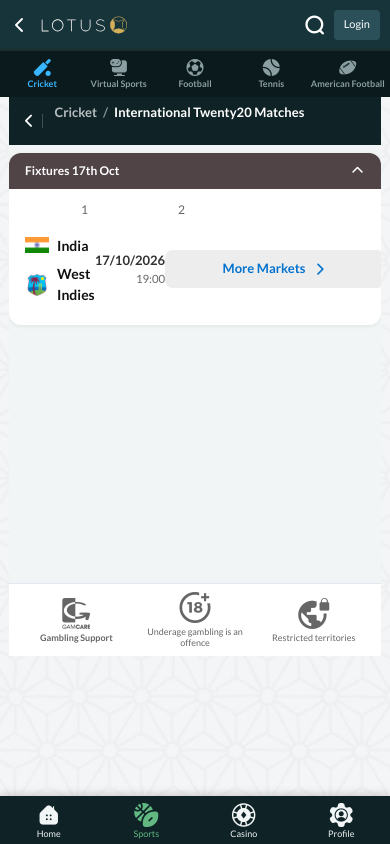
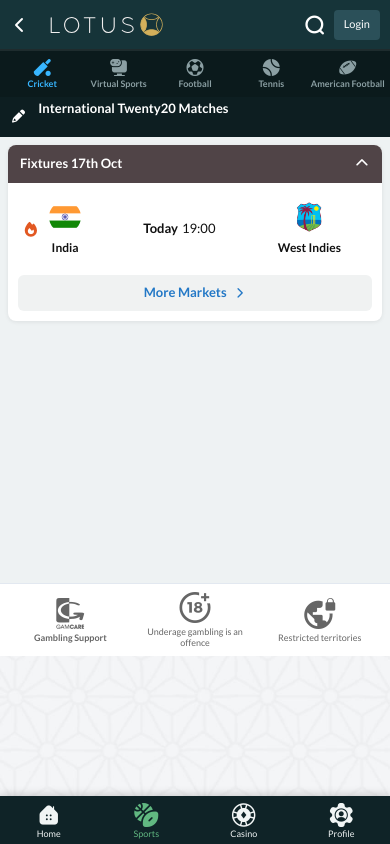
Before and after one commit to Rukhsana18/lotus, an Angular app: page /sports/league/1 in a window 390 px wide. Built offline with nearby package versions, Linux system fonts and the light colour scheme.

Commit message:
update mobile view of league, league deatils, match details

```diff
--- a/src/app/layout/footer/footer.scss
+++ b/src/app/layout/footer/footer.scss
@@ -26,6 +26,7 @@
 }
 
 @media (max-width: 760px) {
+
     .compliance-footer {
         display: grid;
         grid-template-columns: repeat(3, minmax(0, 1fr));
--- a/src/app/layout/header/header.scss
+++ b/src/app/layout/header/header.scss
@@ -140,7 +140,8 @@
     flex: 0 0 50px;
     gap: 10px;
     padding: 0 10px;
-    background: #163439;;
+    background: #163439;
+    ;
   }
 
   .back-button {
@@ -160,8 +161,8 @@
   }
 
   .brand img {
-    height: 22px;
-    width: auto;
+    height: 29px;
+    width: 135px;
   }
 
   .header-actions time,
@@ -200,7 +201,8 @@
 
 
       &::-webkit-scrollbar {
-        display: none; /* Hide Chrome/Safari scrollbar */
+        display: none;
+        /* Hide Chrome/Safari scrollbar */
       }
 
       .subnav-item {
--- a/src/app/pages/league-detail/league-detail.html
+++ b/src/app/pages/league-detail/league-detail.html
@@ -1,27 +1,34 @@
 <div class="league-detail-page">
-  <!-- Top Dark Header Breadcrumb -->
+  <!-- Top Sub-Header -->
   <header class="detail-header">
     <div class="top-bar">
-      <i class="fa-solid fa-chevron-left back-icon" (click)="goBack()"></i>
+      <!-- Back Chevron (Desktop View) -->
+      <i class="fa-solid fa-chevron-left back-icon desktop-only" (click)="goBack()"></i>
+
+      <!-- Pencil Icon (Mobile View) -->
+      <i class="fa-solid fa-pencil edit-icon mobile-only"></i>
+
       <div class="breadcrumb">
-        <span class="sport" [routerLink]="['/sports']">Cricket</span>
-        <span class="sep">/</span>
+        <span class="sport desktop-only" [routerLink]="['/sports']">Cricket</span>
+        <span class="sep desktop-only">/</span>
         <span class="current">{{ leagueTitle }}</span>
       </div>
     </div>
   </header>
 
-  <!-- Fixtures Accordion -->
+  <!-- Fixtures Accordion Stream -->
   <main class="content-feed">
     <div class="fixture-card">
       <div class="fixture-header" (click)="toggleAccordion()">
         <span>Fixtures 17th Oct</span>
-
         <i class="fa-solid" [class.fa-chevron-up]="isExpanded" [class.fa-chevron-down]="!isExpanded"></i>
       </div>
 
       @if (isExpanded) {
         <div class="fixture-body">
+
+          <!-- DESKTOP MATCH ROW LAYOUT -->
+          <div class="desktop-fixture-view">
             <div class="market-labels">
               <span>1</span>
               <span>2</span>
@@ -35,14 +42,13 @@
               <div class="teams-col">
                 <div class="team">
                   <span class="flag">
-                  <img src="../../../assets/flags/india.png" alt="">
+                    <img src="../../../assets/flags/india.png" alt="India">
                   </span>
                   <span class="name">India</span>
                 </div>
                 <div class="team">
                   <span class="flag">
-                  <img src="../../../assets/flags/west-indies.png" alt="">
-
+                    <img src="../../../assets/flags/west-indies.png" alt="West Indies">
                   </span>
                   <span class="name">West Indies</span>
                 </div>
@@ -64,6 +70,50 @@
               </div>
             </a>
           </div>
+
+          <!-- MOBILE MATCH BANNER CARD (Mirrors Screenshot) -->
+          <a
+            class="mobile-fixture-view match-banner-card"
+            [routerLink]="['/sports', 'league', leagueId, 'match', 'ind-vs-wi']"
+            aria-label="Open India v West Indies match details"
+          >
+            <div class="teams-versus-banner">
+              <!-- Flame / Hot Match Indicator Icon -->
+              <div class="hot-indicator">
+                <i class="fa-solid fa-fire flame-icon"></i>
+              </div>
+
+              <!-- Home Team -->
+              <div class="team-block">
+                <span class="flag">
+                  <img src="../../../assets/flags/india.png" alt="India">
+                </span>
+                <span class="team-name">India</span>
+              </div>
+
+              <!-- Match Schedule Center Label -->
+              <div class="schedule-time">
+                <span class="day-label">Today</span>
+                <span class="time-val">19:00</span>
+              </div>
+
+              <!-- Away Team -->
+              <div class="team-block">
+                <span class="flag">
+                  <img src="../../../assets/flags/west-indies.png" alt="West Indies">
+                </span>
+                <span class="team-name">West Indies</span>
+              </div>
+            </div>
+
+            <!-- Mobile Full-Width More Markets Bar -->
+            <div class="more-markets-bar">
+              <span>More Markets</span>
+              <i class="fa-solid fa-chevron-right"></i>
+            </div>
+          </a>
+
+        </div>
       }
     </div>
   </main>
--- a/src/app/pages/league-detail/league-detail.scss
+++ b/src/app/pages/league-detail/league-detail.scss
@@ -1,11 +1,30 @@
+/* ==========================================
+   DESKTOP DEFAULT STYLES (Unchanged)
+   ========================================== */
 .league-detail-page {
   display: flex;
   flex-direction: column;
   min-height: 100%;
   background: #f2f5f5;
 
+  .mobile-only {
+    display: none !important;
+  }
+
+  .desktop-only {
+    display: inline-flex;
+  }
+
+  .mobile-fixture-view {
+    display: none !important;
+  }
+
+  .desktop-fixture-view {
+    display: block;
+  }
+
   .detail-header {
-    background: #0f2327;
+    background: #163439;
     color: #ffffff;
     padding: 0 16px;
 
@@ -31,6 +50,18 @@
 
         .sep {
           opacity: 0.5;
+        }
+
+        .sport,
+        .league {
+          color: #ffffff;
+          opacity: 0.7;
+          cursor: pointer;
+          text-decoration: none;
+        }
+
+        .current {
+          color: #ffffff;
         }
       }
     }
@@ -93,6 +124,11 @@
               font-size: 14px;
               font-weight: 700;
               color: #111111;
+
+              .flag img {
+                width: 24px;
+                height: 24px;
+              }
             }
           }
 
@@ -142,20 +178,156 @@
   }
 }
 
-a {
-  text-decoration: none;
-  color: white;
-  cursor: pointer
+/* ==========================================
+   MOBILE ONLY OVERRIDES (Max Width 760px)
+   Matching Attachment Reference Design
+   ========================================== */
+@media (max-width: 760px) {
+  .league-detail-page {
+    background: #eef2f3;
+
+    .mobile-only {
+      display: inline-flex !important;
+    }
+
+    .desktop-only {
+      display: none !important;
+    }
+
+    .desktop-fixture-view {
+      display: none !important;
+    }
+
+    .mobile-fixture-view {
+      display: flex !important;
+    }
+
+    /* Sub-header on Mobile */
+    .detail-header {
+      background: #0d1e21;
+      padding: 0 12px;
+
+      .top-bar {
+        height: 40px;
+        gap: 10px;
+
+        .edit-icon {
+          font-size: 13px;
+          color: #ffffff;
+        }
+
+        .breadcrumb {
+          .current {
+            font-size: 13px;
+            font-weight: 700;
+            white-space: nowrap;
+            overflow: hidden;
+            text-overflow: ellipsis;
+          }
+        }
+      }
+    }
+
+    .content-feed {
+      margin: 8px !important;
+
+      .fixture-card {
+        border-radius: 8px;
+
+        .fixture-header {
+          height: 38px;
+          padding: 0 12px;
+          background: #504447;
+          font-size: 13px;
+        }
+
+        .fixture-body {
+          padding: 10px;
+
+          /* Mobile Banner Layout */
+          .match-banner-card {
+            flex-direction: column;
+            gap: 10px;
+            text-decoration: none;
+            color: #111111;
+
+            .teams-versus-banner {
+              position: relative;
+              display: flex;
+              align-items: center;
+              justify-content: space-around;
+              padding: 8px 0;
+
+              .hot-indicator {
+                position: absolute;
+                left: 4px;
+                top: 50%;
+                transform: translateY(-50%);
+
+                .flame-icon {
+                  color: #e25822;
+                  font-size: 14px;
+                }
+              }
+
+              .team-block {
+                display: flex;
+                flex-direction: column;
+                align-items: center;
+                gap: 6px;
+
+                .flag img {
+                  width: 32px;
+                  height: 32px;
+                  border-radius: 50%;
+                  object-fit: cover;
+                }
+
+                .team-name {
+                  font-size: 12px;
+                  font-weight: 700;
+                  color: #111111;
+                }
+              }
+
+              .schedule-time {
+                display: flex;
+                align-items: center;
+                gap: 4px;
+                font-size: 13px;
+
+                .day-label {
+                  font-weight: 700;
+                  color: #111111;
+                }
+
+                .time-val {
+                  font-weight: 400;
+                  color: #111111;
+                }
+              }
+            }
+
+            /* Full Width Button for Mobile */
+            .more-markets-bar {
+              display: flex;
+              align-items: center;
+              justify-content: center;
+              gap: 6px;
+              height: 36px;
+              background: #f0f2f2;
+              border-radius: 6px;
+              color: #2378c6;
+              font-size: 13px;
+              font-weight: 600;
+
+              i {
+                font-size: 11px;
+              }
+            }
+          }
+        }
+      }
+    }
+  }
 }
-
-.sport,
-.league {
-  color: white;
-  opacity: .7;
-  cursor: pointer
-}
-
-.flag img {
-  width: 24px;
-  height: 24px;
-}
--- a/src/app/pages/match-detail/match-detail.scss
+++ b/src/app/pages/match-detail/match-detail.scss
@@ -30,6 +30,7 @@
         font-size: 11px;
         font-weight: 700;
         overflow: hidden;
+        margin-bottom: 0px;
 
         .breadcrumb-track {
           display: flex;
--- a/src/styles.scss
+++ b/src/styles.scss
@@ -84,7 +84,7 @@
     display: flex;
     flex-direction: column;
     gap: 0;
-    padding: 0 9px;
+    padding: 0px;
   }
 
   .sports-layout:has(app-match-detail) {
```
Lines whose indentation alone changed are shown as unchanged.
